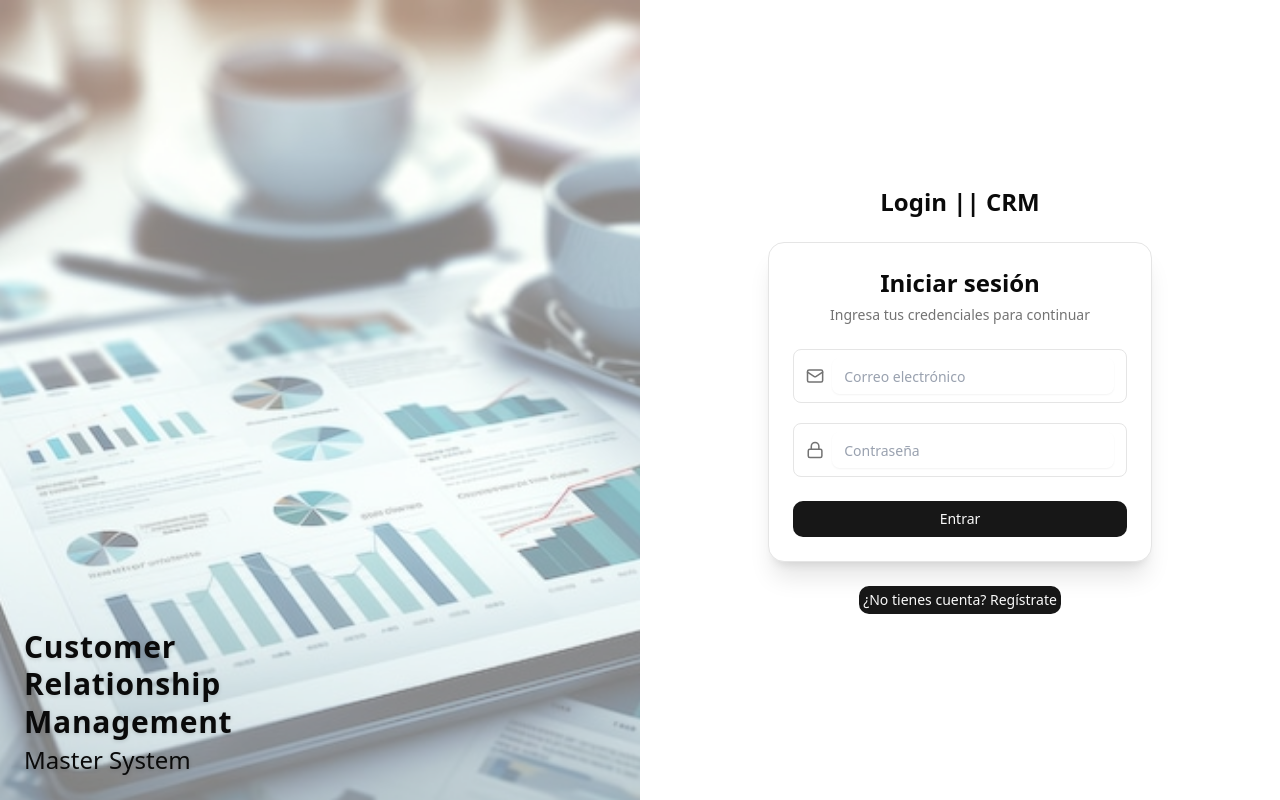
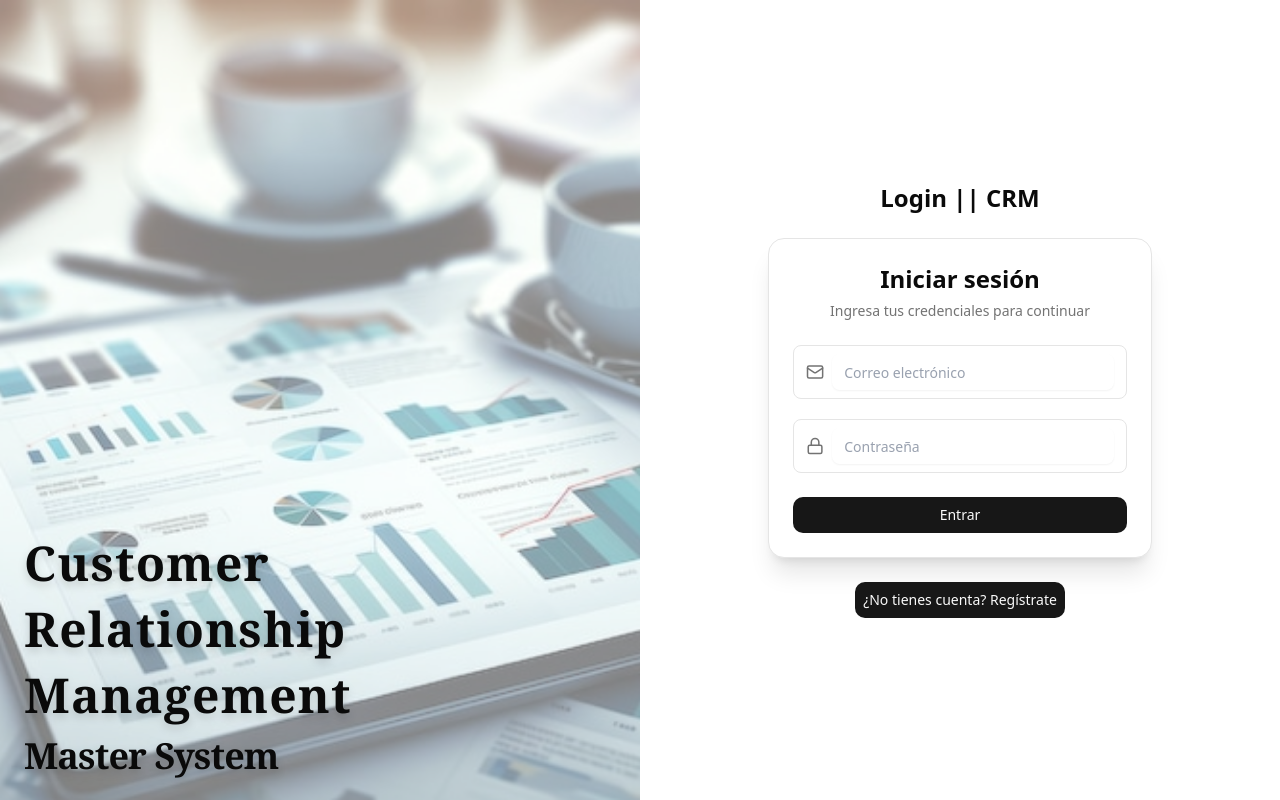
Before and after one commit to DuskStarGITHUB/crmms, a React (Vite) app in the folder frontend/: page / in a window 1280 px wide. Built offline with nearby package versions, Linux system fonts and the light colour scheme.

Commit message:
Update authPage

```diff
--- a/frontend/src/modules/auth/authPage.tsx
+++ b/frontend/src/modules/auth/authPage.tsx
@@ -30,9 +30,9 @@ export default function AuthPage({ onLoginSuccess }: Props) {
       >
         <div className="absolute inset-0 bg-popover/50"></div>
         <div className="relative z-10 flex items-end justify-start h-full p-6">
-          <h1 className="text-2xl md:text-3xl font-semibold font-sans text-white tracking-wide drop-shadow-sm leading-tight max-w-xs">
+          <h1 className="text-4xl md:text-5xl font-serif font-bold  tracking-wide drop-shadow-lg leading-snug max-w-lg">
             Customer Relationship Management
-            <span className="block text-xl md:text-2xl mt-1 font-medium tracking-normal">
+            <span className="block text-3xl md:text-4xl mt-2 font-semibold tracking-tight ">
               Master System
             </span>
           </h1>
@@ -57,7 +57,7 @@ export default function AuthPage({ onLoginSuccess }: Props) {
             <div className="text-red-600 text-sm text-center">{errMsg}</div>
           )}
           <button
-            className="text-sm text-blue-600 hover:underline cursor-pointer border-4 border-accent-foreground"
+            className="text-sm text-blue-600 hover:underline cursor-pointer border-8 border-accent-foreground"
             onClick={() => setIsRegister(!isRegister)}
           >
             {isRegister
```
